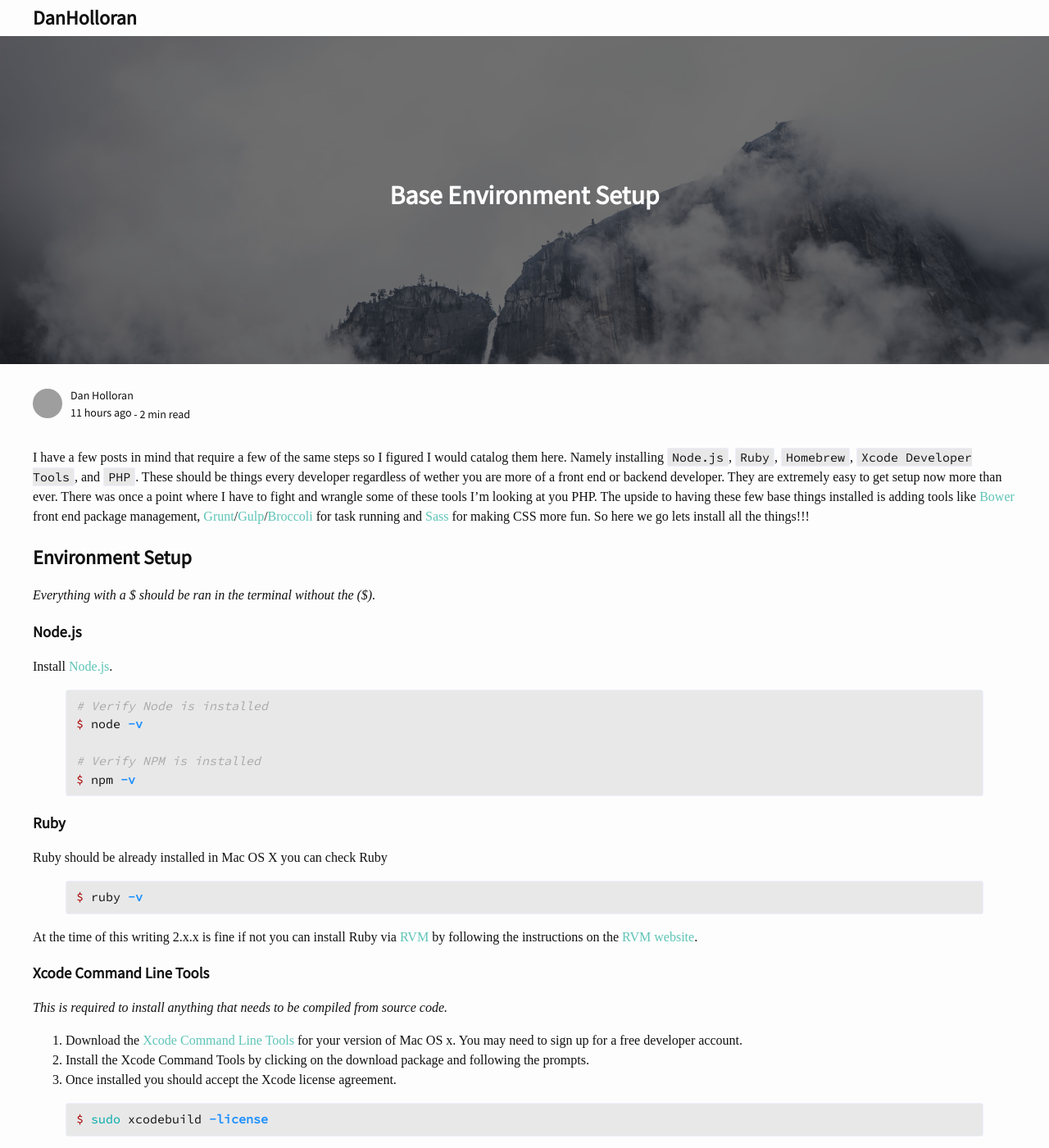
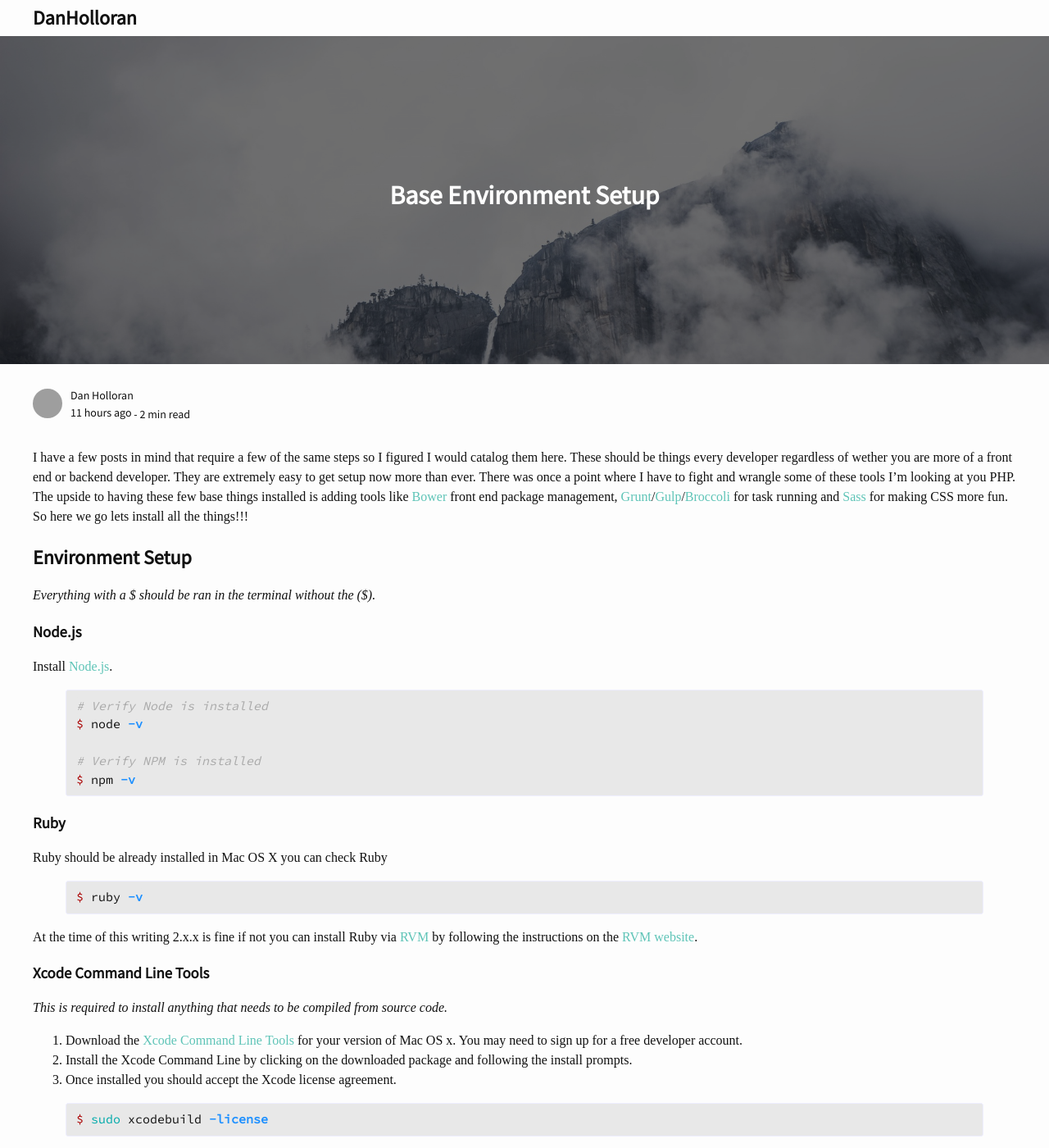
Before and after one commit to DHolloran/danholloran-com, a Jekyll site: the page built from _posts/2015/2015-08-26-base-environment-setup.markdown, in a window 1280 px wide and 1400 px high. Shown: the whole window at 82% size. Built offline with Jekyll 4.4.1, drawn with Linux system fonts in a browser that asks for light colours; some web fonts are replaced; comment, search, counter and statistics services are not loaded; grey boxes are pictures that could not be loaded.

Commit message:
Cleans up a few things Base Eniv post

```diff
--- a/_posts/2015/2015-08-26-base-environment-setup.markdown
+++ b/_posts/2015/2015-08-26-base-environment-setup.markdown
@@ -6,7 +6,7 @@ image:
   featured: 'photo-1433354359170-23a4ae7338c6.jpg'
 ---
 
-I have a few posts in mind that require a few of the same steps so I figured I would catalog them here. Namely installing `Node.js`, `Ruby`, `Homebrew`, `Xcode Developer Tools`, and `PHP`. These should be things every developer regardless of wether you are more of a front end or backend developer. They are extremely easy to get setup now more than ever. There was once a point where I have to fight and wrangle some of these tools I'm looking at you PHP. The upside to having these few base things installed is adding tools like [Bower](http://bower.io/) front end package management, [Grunt](http://gruntjs.com/)/[Gulp](http://gulpjs.com/)/[Broccoli](http://broccolijs.com/) for task running and [Sass](http://sass-lang.com/) for making CSS more fun. So here we go lets install all the things!!!
+I have a few posts in mind that require a few of the same steps so I figured I would catalog them here. These should be things every developer regardless of wether you are more of a front end or backend developer. They are extremely easy to get setup now more than ever. There was once a point where I have to fight and wrangle some of these tools I'm looking at you PHP. The upside to having these few base things installed is adding tools like [Bower](http://bower.io/) front end package management, [Grunt](http://gruntjs.com/)/[Gulp](http://gulpjs.com/)/[Broccoli](http://broccolijs.com/) for task running and [Sass](http://sass-lang.com/) for making CSS more fun. So here we go lets install all the things!!!
 
 ## Environment Setup
 *Everything with a $ should be ran in the terminal without the ($).*
@@ -34,7 +34,7 @@ At the time of this writing 2.x.x is fine if not you can install Ruby via [RVM](
 *This is required to install anything that needs to be compiled from source code.*
 
 1. Download the [Xcode Command Line Tools](https://developer.apple.com/downloads/) for your version of Mac OS x. You may need to sign up for a free developer account.
-2. Install the Xcode Command Tools by clicking on the download package and following the prompts.
+2. Install the Xcode Command Line by clicking on the downloaded package and following the install prompts.
 3. Once installed you should accept the Xcode license agreement.
 {% highlight bash %}
 $ sudo xcodebuild -license
```
